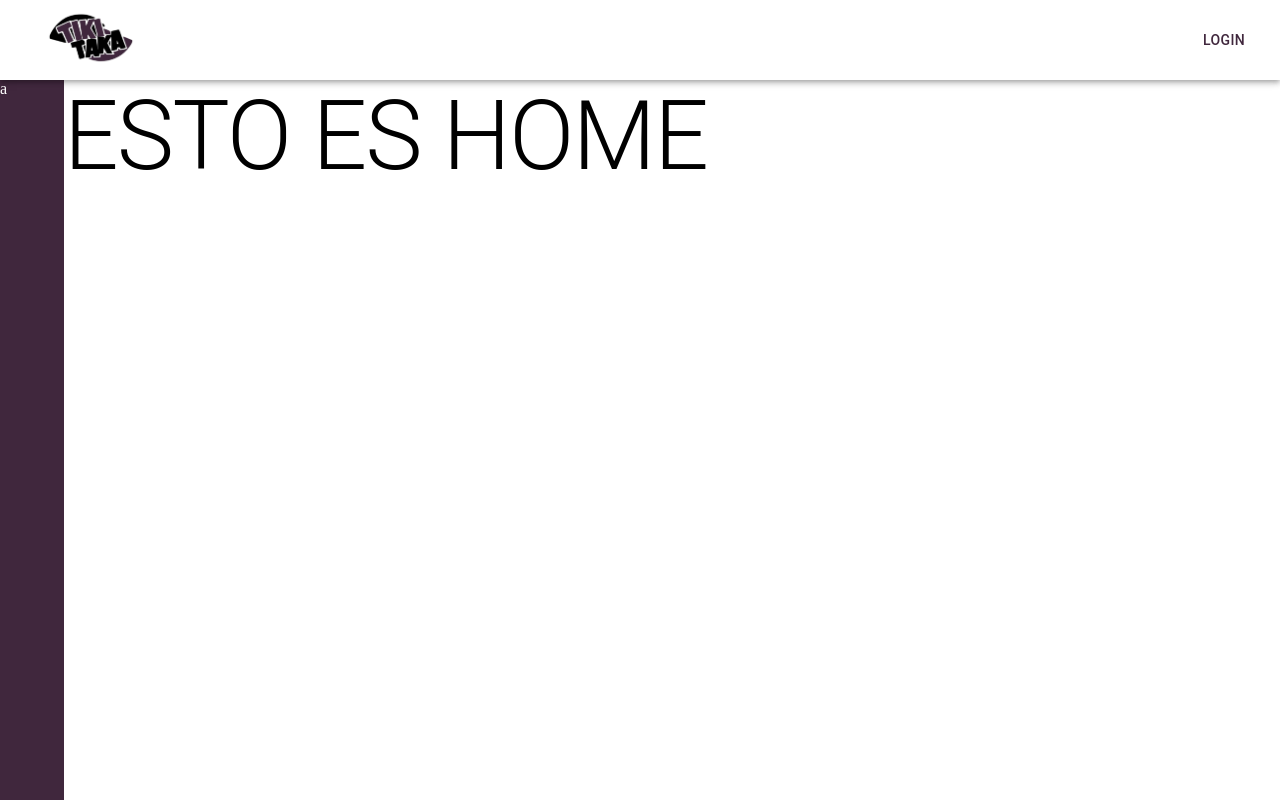
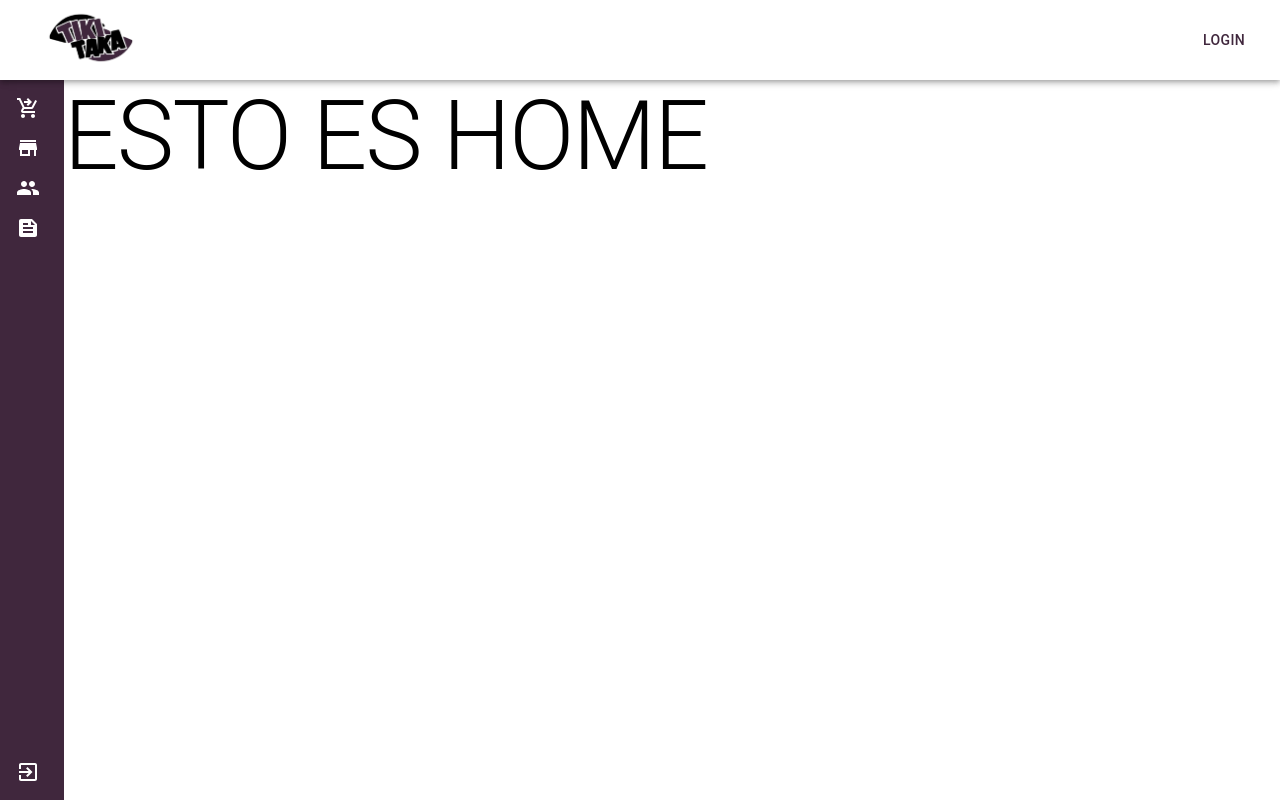
Before and after one commit to Diego582/gestion-stock-front, a React (Vite) app: page / in a window 1280 px wide. Built offline with nearby package versions, Linux system fonts and the light colour scheme.

Commit message:
Menu (#2)

```diff
--- a/src/components/MenuBar.jsx
+++ b/src/components/MenuBar.jsx
@@ -1,10 +1,17 @@
-import { Box } from "@mui/material";
+import {
+  Box,
+  List,
+  ListItem,
+  ListItemButton,
+  ListItemIcon,
+} from "@mui/material";
 import React from "react";
 import ShoppingCartCheckoutIcon from "@mui/icons-material/ShoppingCartCheckout";
 import StoreIcon from "@mui/icons-material/Store";
 import GroupIcon from "@mui/icons-material/Group";
 import FeedIcon from "@mui/icons-material/Feed";
 import ExitToAppIcon from "@mui/icons-material/ExitToApp";
+import { Link } from "react-router-dom";
 
 export default function MenuBar() {
   const categories = ["Ventas", "Compras", "Clientes", "Reportes"];
@@ -16,9 +23,39 @@ export default function MenuBar() {
         height: "90vh",
         width: "5vw",
         color: "white",
+        display: "flex",
+        flexDirection: "column",
+        justifyContent: "space-between",
       }}
     >
-      a
+      <List>
+        {categories.map((text, index) => (
+          <ListItem key={index} disablePadding>
+            <Link to={text.toLowerCase()} style={{ textDecoration: "none" }}>
+              <ListItemButton>
+                <ListItemIcon>
+                  {text === "Ventas" ? (
+                    <ShoppingCartCheckoutIcon sx={{ color: "white" }} />
+                  ) : text === "Compras" ? (
+                    <StoreIcon sx={{ color: "white" }} />
+                  ) : text === "Clientes" ? (
+                    <GroupIcon sx={{ color: "white" }} />
+                  ) : (
+                    <FeedIcon sx={{ color: "white" }} />
+                  )}
+                </ListItemIcon>
+              </ListItemButton>
+            </Link>
+          </ListItem>
+        ))}
+      </List>
+      <List>
+        <ListItem>
+          <ListItemIcon>
+            <ExitToAppIcon sx={{ color: "white" }} />
+          </ListItemIcon>
+        </ListItem>
+      </List>
     </Box>
   );
 }
--- /dev/null
+++ b/src/pages/Customer.jsx
@@ -0,0 +1,13 @@
+import Typography from "@mui/material/Typography";
+
+const Customer = () => {
+  return (
+    <>
+      <Typography variant="h1" color="initial">
+        ESTO ES Clientes
+      </Typography>
+    </>
+  );
+};
+
+export default Customer;
--- /dev/null
+++ b/src/pages/Reports.jsx
@@ -0,0 +1,13 @@
+import Typography from "@mui/material/Typography";
+
+const Reports = () => {
+  return (
+    <>
+      <Typography variant="h1" color="initial">
+        ESTO ES Reportes
+      </Typography>
+    </>
+  );
+};
+
+export default Reports;
--- /dev/null
+++ b/src/pages/Sales.jsx
@@ -0,0 +1,13 @@
+import Typography from "@mui/material/Typography";
+
+const Sales = () => {
+  return (
+    <>
+      <Typography variant="h1" color="initial">
+        ESTO ES Ventas
+      </Typography>
+    </>
+  );
+};
+
+export default Sales;
--- /dev/null
+++ b/src/pages/Shopping.jsx
@@ -0,0 +1,13 @@
+import Typography from "@mui/material/Typography";
+
+const Shopping = () => {
+  return (
+    <>
+      <Typography variant="h1" color="initial">
+        ESTO ES Compras
+      </Typography>
+    </>
+  );
+};
+
+export default Shopping;
--- a/src/pages/login/SignIn.jsx
+++ b/src/pages/SignIn.jsx
@@ -1,6 +1,6 @@
 import { Box } from "@mui/material";
 import Typography from "@mui/material/Typography";
-import CardSigin from "../../components/CardSigin";
+import CardSigin from "../components/CardSigin";
 
 const company = import.meta.env.VITE_NAME_COMPANY;
 
```
Also changed, not shown: src/router.jsx (+22 -2 lines), src/pages/Home.jsx (renamed from src/pages/home/Home.jsx).
